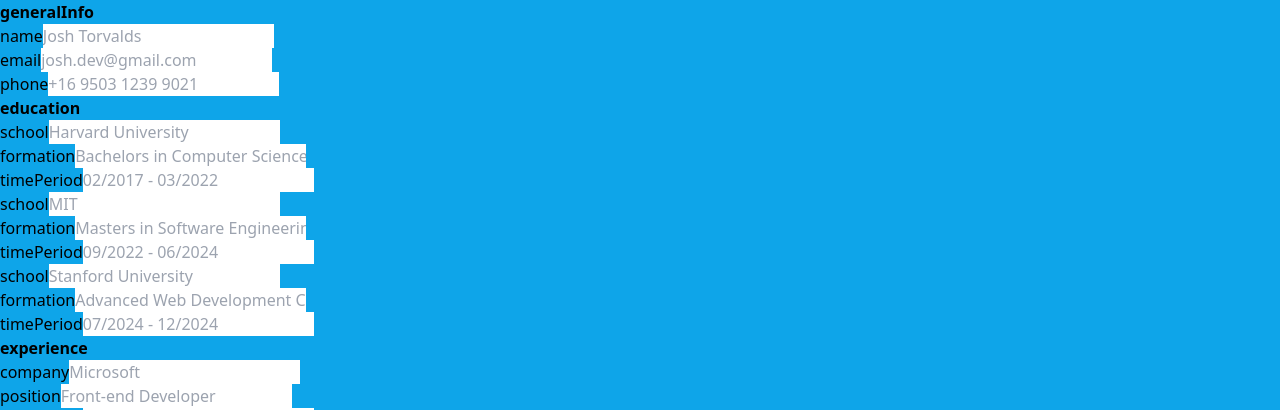
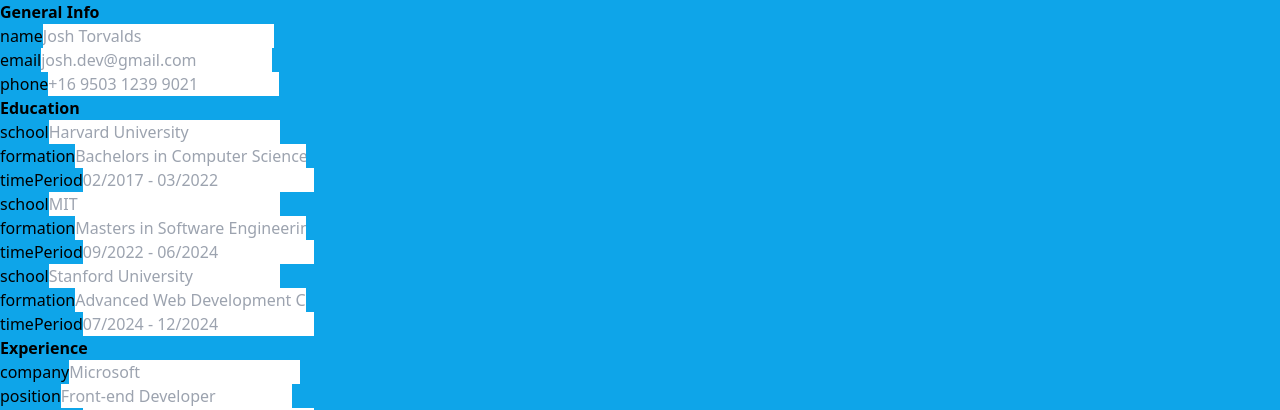
Before and after one commit to gabs712/cv-application, a React (Vite) app: page / in a window 1280 px wide. Shown: the top 410 px of the page. Built offline with nearby package versions, Linux system fonts and the light colour scheme.

Commit message:
Format title and label

```diff
--- a/src/components/Form.jsx
+++ b/src/components/Form.jsx
@@ -1,4 +1,5 @@
 import initialData from '../data/initialCvInfo'
+import beautifyString from '../utils/beautifyString'
 
 export default function Form({ data, handleChange }) {
   return (
@@ -18,10 +19,12 @@
 }
 
 function Section({ title, fields, handleChange }) {
+  const formatedTitle = beautifyString(title)
+
   return (
     <div>
       <h2 className="font-bold" key={title}>
-        {title}
+        {formatedTitle}
       </h2>
 
       <div>
--- /dev/null
+++ b/src/utils/beautifyString.js
@@ -0,0 +1,10 @@
+export default function beautifyString(string) {
+  return string
+    .split('')
+    .map((char, i) => {
+      if (i === 0) return char.toUpperCase()
+      if (char === char.toUpperCase()) return ` ${char}`
+      return char
+    })
+    .join('')
+}
```
Also changed, not shown: 1 other file (tests, documents, lock files or other folders).
